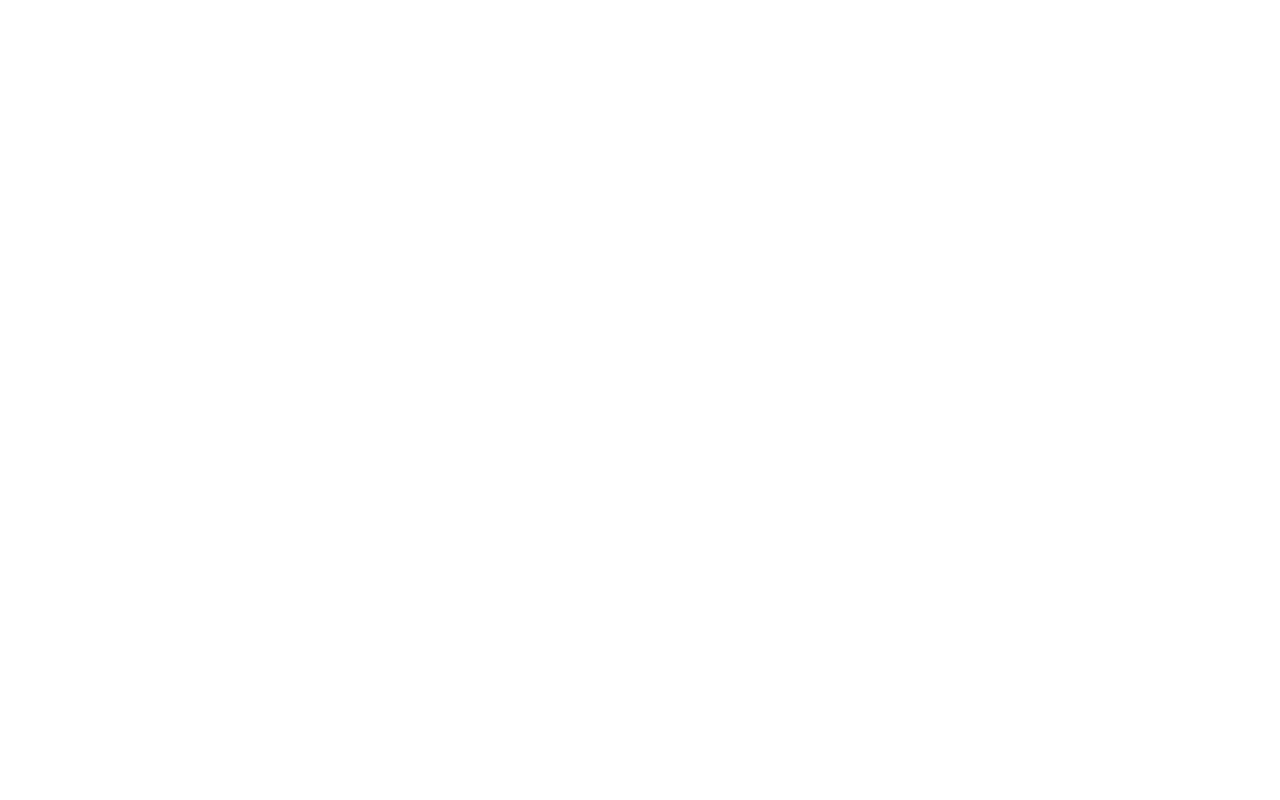
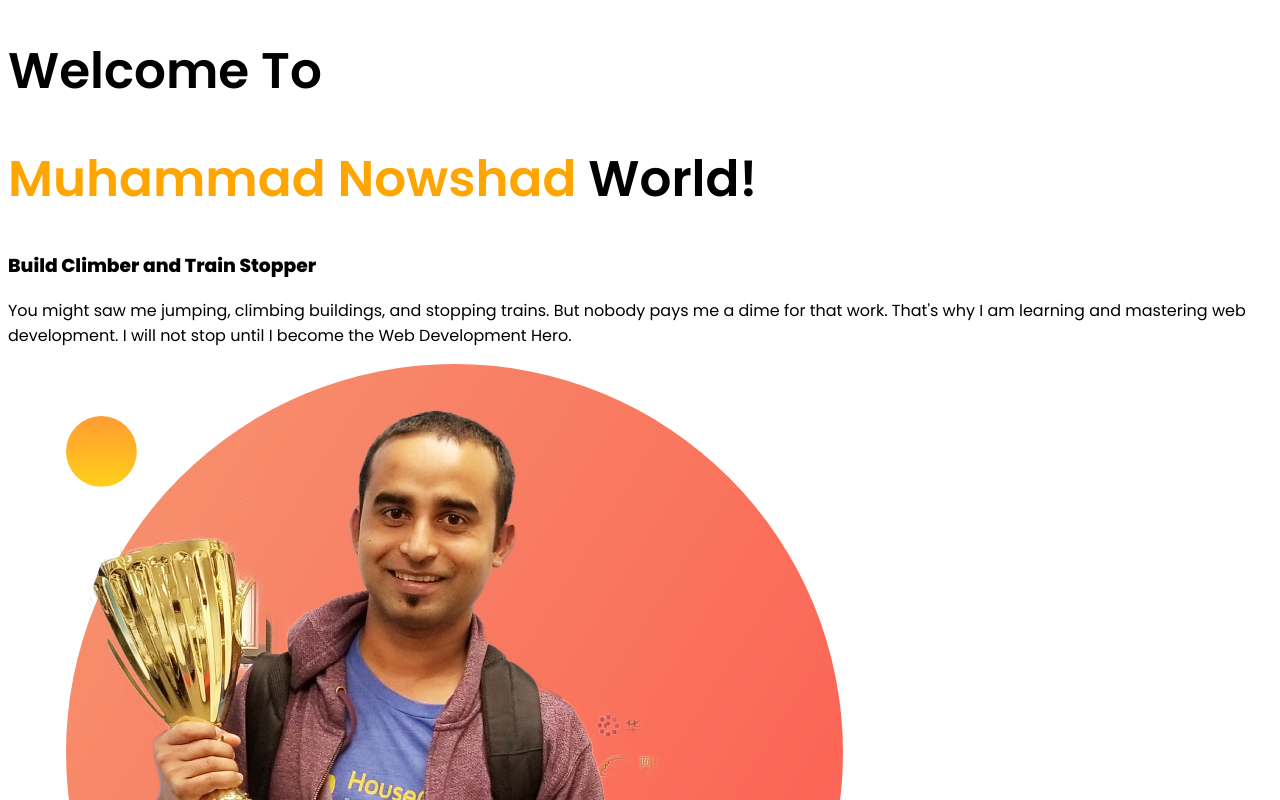
Before and after one commit to muhammadnowshad/m1-mo4-day4-portfolio, a plain HTML site: page index.html in a window 1280 px wide. Shown: the top 800 px of the page. Drawn offline with Linux system fonts and the light colour scheme.

Commit message:
first commit

```diff
--- a/index.html
+++ b/index.html
@@ -5,9 +5,17 @@
     <meta http-equiv="X-UA-Compatible" content="IE=edge">
     <meta name="viewport" content="width=device-width, initial-scale=1.0">
     <title>My Portfolio</title>
+
+    <link rel="preconnect" href="https://fonts.googleapis.com">
+    <link rel="preconnect" href="https://fonts.gstatic.com" crossorigin>
+    <link href="https://fonts.googleapis.com/css2?family=Poppins:wght@400;600;800&display=swap" rel="stylesheet">
     <link rel="stylesheet" href="style.css">
 </head>
 <body>
-
+    <h1>Welcome To</h1>
+    <h1><span class="orange-color">Muhammad Nowshad</span> World!</h1>
+    <h3>Build Climber and Train Stopper</h3>
+    <p>You might saw me jumping, climbing buildings, and stopping trains. But nobody pays me a dime for that work. That's why I am learning and mastering web development. I will not stop until I become the Web Development Hero.</p>
+    <img src="images/jhankar.png" alt="My Picture">
 </body>
 </html>
--- a/style.css
+++ b/style.css
@@ -0,0 +1,11 @@
+body{
+    font-family: 'Poppins', sans-serif;
+}
+
+h1{
+    font-size: 50px;
+    font-weight: 600;
+}
+.orange-color{
+    color: orange;
+}
```
Also changed, not shown: images/dream-bg.png (added), images/exp-bg.png (added), images/jhankar.png (added), images/jhankar2.png (added), images/my-bg.png (added), images/my-bg2.png (added), images/top-banner.png (added).
